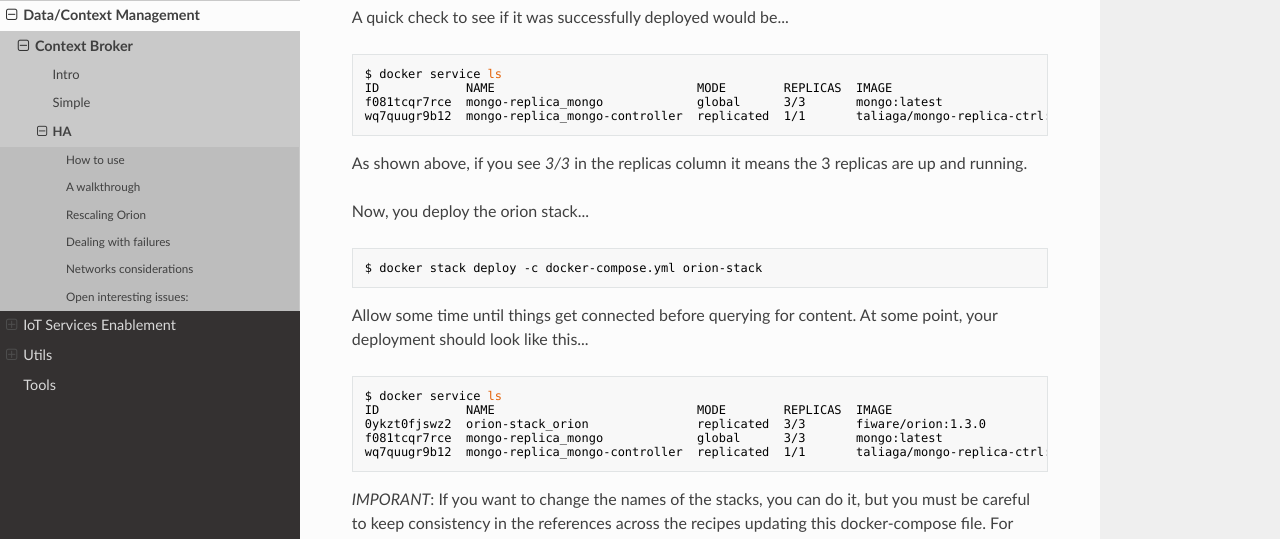
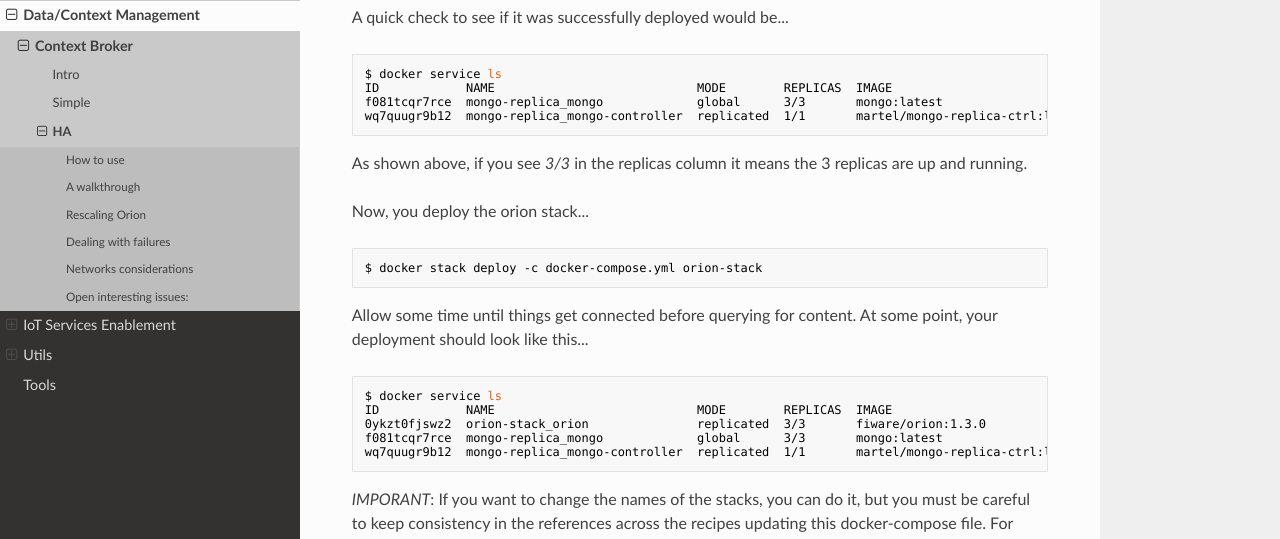
Before and after one commit to smartsdk/smartsdk-recipes, an MkDocs documentation site: the page built from recipes/data-management/context-broker/ha/readme.md, in a window 1280 px wide and 900 px high, scrolled down 889 px. Shown: the part 179-718 px from the top of the window. Built offline with MkDocs 1.6.1, drawn with Linux system fonts in a browser that asks for light colours; nearby versions of some CDN libraries; comment, search, counter and statistics services are not loaded; old or Windows-style settings are respelled for this version of MkDocs; some of the changed text lies outside the part shown.

Commit message:
Moved mongo-replica-ctrl to martel organization

```diff
--- a/recipes/data-management/context-broker/ha/readme.md
+++ b/recipes/data-management/context-broker/ha/readme.md
@@ -57,7 +57,7 @@
     $ docker service ls
     ID            NAME                            MODE        REPLICAS  IMAGE
     f081tcqr7rce  mongo-replica_mongo             global      3/3       mongo:latest
-    wq7quugr9b12  mongo-replica_mongo-controller  replicated  1/1       taliaga/mongo-replica-ctrl:latest
+    wq7quugr9b12  mongo-replica_mongo-controller  replicated  1/1       martel/mongo-replica-ctrl:latest
 
 As shown above, if you see _3/3_ in the replicas column it means the 3 replicas are up and running.
 
@@ -71,7 +71,7 @@
     ID            NAME                            MODE        REPLICAS  IMAGE
     0ykzt0fjswz2  orion-stack_orion               replicated  3/3       fiware/orion:1.3.0
     f081tcqr7rce  mongo-replica_mongo             global      3/3       mongo:latest
-    wq7quugr9b12  mongo-replica_mongo-controller  replicated  1/1       taliaga/mongo-replica-ctrl:latest
+    wq7quugr9b12  mongo-replica_mongo-controller  replicated  1/1       martel/mongo-replica-ctrl:latest
 
 
 *IMPORANT*: If you want to change the names of the stacks, you can do it, but you must be careful to keep consistency in the references across the recipes updating this docker-compose file. For example, changing the name of the mongo replica stack could change the name of the network this recipe is expecting to connect to.
@@ -179,7 +179,7 @@
     $ docker ps
     CONTAINER ID        IMAGE                                                                                                COMMAND                  CREATED             STATUS              PORTS               NAMES
     abc5e37037f0        fiware/orion@sha256:734c034d078d22f4479e8d08f75b0486ad5a05bfb36b2a1f1ba90ecdba2040a9                 "/usr/bin/contextB..."   2 minutes ago       Up 2 minutes        1026/tcp            orion-stack_orion.1.o9ebbardwvzn1gr11pmf61er8
-    1d79dca4ff28        taliaga/mongo-replica-ctrl@sha256:f53d1ebe53624dcf7220fe02b3d764f1b0a34f75cb9fff309574a8be0625553a   "python /src/repli..."   About an hour ago   Up About an hour                        mongo-replica_mongo-controller.1.xomw6zf1o0wq0wbut9t5jx99j
+    1d79dca4ff28        martel/mongo-replica-ctrl@sha256:f53d1ebe53624dcf7220fe02b3d764f1b0a34f75cb9fff309574a8be0625553a   "python /src/repli..."   About an hour ago   Up About an hour                        mongo-replica_mongo-controller.1.xomw6zf1o0wq0wbut9t5jx99j
     8ea3b24bee1c        mongo@sha256:0d4453308cc7f0fff863df2ecb7aae226ee7fe0c5257f857fd892edf6d2d9057                        "/usr/bin/mongod -..."   About an hour ago   Up About an hour    27017/tcp           mongo-replica_mongo.ta8olaeg1u1wobs3a2fprwhm6.3akgzz28zp81beovcqx182nkz
 
 Suppose orion container goes down...
@@ -190,13 +190,13 @@
 
     $ docker ps
     CONTAINER ID        IMAGE                                                                                                COMMAND                  CREATED             STATUS              PORTS               NAMES
-    1d79dca4ff28        taliaga/mongo-replica-ctrl@sha256:f53d1ebe53624dcf7220fe02b3d764f1b0a34f75cb9fff309574a8be0625553a   "python /src/repli..."   About an hour ago   Up About an hour                        mongo-replica_mongo-controller.1.xomw6zf1o0wq0wbut9t5jx99j
+    1d79dca4ff28        martel/mongo-replica-ctrl@sha256:f53d1ebe53624dcf7220fe02b3d764f1b0a34f75cb9fff309574a8be0625553a   "python /src/repli..."   About an hour ago   Up About an hour                        mongo-replica_mongo-controller.1.xomw6zf1o0wq0wbut9t5jx99j
     8ea3b24bee1c        mongo@sha256:0d4453308cc7f0fff863df2ecb7aae226ee7fe0c5257f857fd892edf6d2d9057                        "/usr/bin/mongod -..."   About an hour ago   Up About an hour    27017/tcp           mongo-replica_mongo.ta8olaeg1u1wobs3a2fprwhm6.3akgzz28zp81beovcqx182nkz
 
     $ docker ps
     CONTAINER ID        IMAGE                                                                                                COMMAND                  CREATED             STATUS                  PORTS               NAMES
     60ba3f431d9d        fiware/orion@sha256:734c034d078d22f4479e8d08f75b0486ad5a05bfb36b2a1f1ba90ecdba2040a9                 "/usr/bin/contextB..."   6 seconds ago       Up Less than a second   1026/tcp            orion-stack_orion.1.uj1gghehb2s1gnoestup2ugs5
-    1d79dca4ff28        taliaga/mongo-replica-ctrl@sha256:f53d1ebe53624dcf7220fe02b3d764f1b0a34f75cb9fff309574a8be0625553a   "python /src/repli..."   About an hour ago   Up About an hour                            mongo-replica_mongo-controller.1.xomw6zf1o0wq0wbut9t5jx99j
+    1d79dca4ff28        martel/mongo-replica-ctrl@sha256:f53d1ebe53624dcf7220fe02b3d764f1b0a34f75cb9fff309574a8be0625553a   "python /src/repli..."   About an hour ago   Up About an hour                            mongo-replica_mongo-controller.1.xomw6zf1o0wq0wbut9t5jx99j
     8ea3b24bee1c        mongo@sha256:0d4453308cc7f0fff863df2ecb7aae226ee7fe0c5257f857fd892edf6d2d9057                        "/usr/bin/mongod -..."   About an hour ago   Up About an hour        27017/tcp           mongo-replica_mongo.ta8olaeg1u1wobs3a2fprwhm6.3akgzz28zp81beovcqx182nkz
 
 Even if a whole node goes down, the service will remain working because you had both redundant orion instances and redundant db replicas.
```
Also changed, not shown: recipes/utils/mongodb/replica/readme.md (+2 -2 lines), 1 other file.
